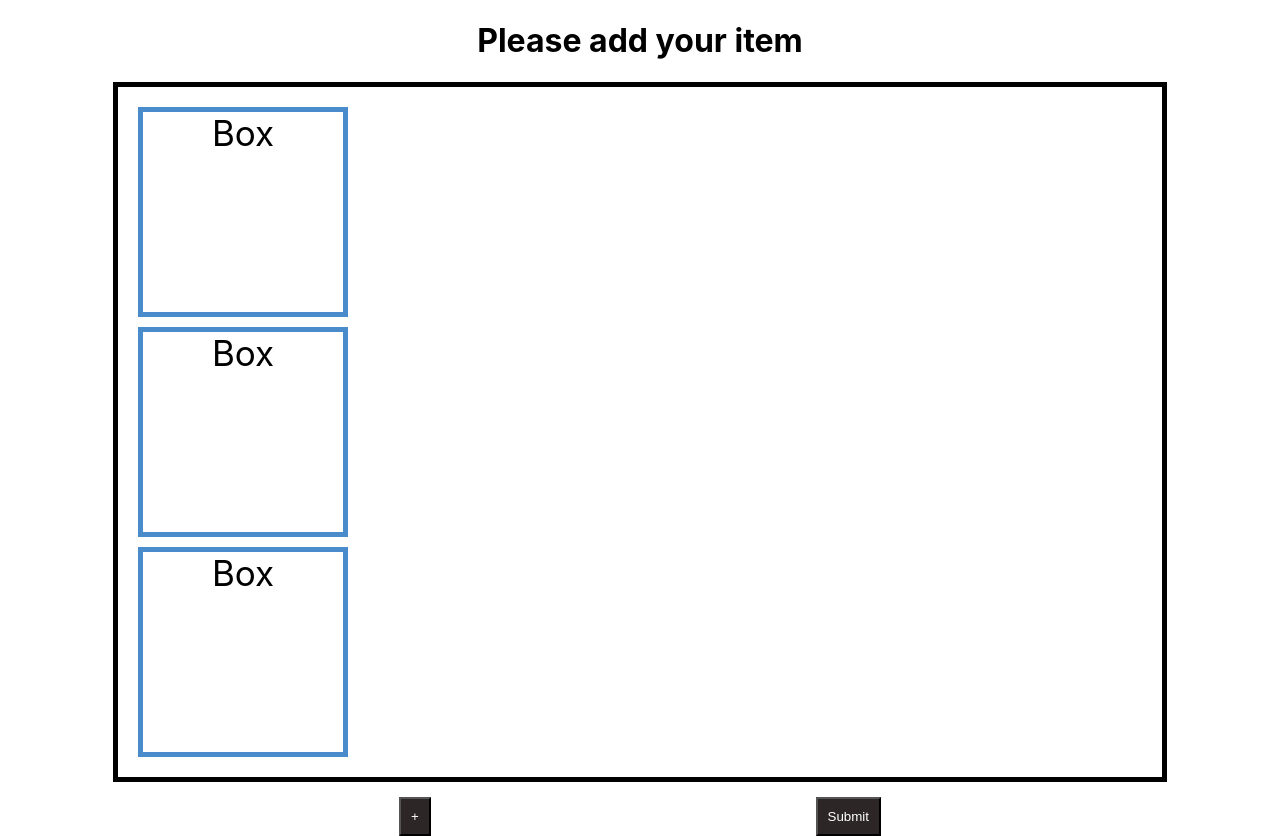
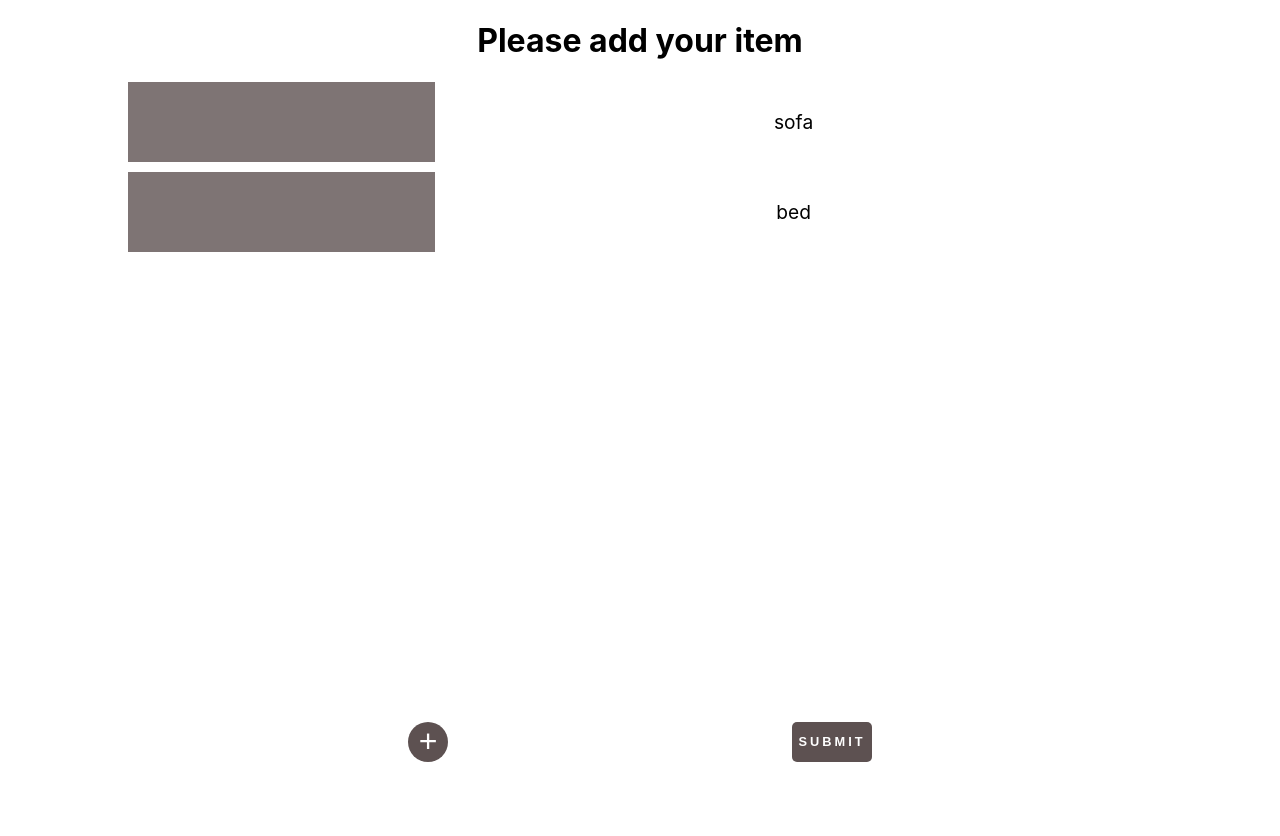
Before and after one commit to intGus/kindnesscaptured, a React (Create React App) app: page / in a window 1280 px wide. After the commit the page ends 800 px from the top, so only its background shows below. Built offline with nearby package versions, Linux system fonts and the light colour scheme; no server answers.

Commit message:
context created navigation from dashboard created

```diff
--- a/src/App.css
+++ b/src/App.css
@@ -8,3 +8,38 @@
   align-items: center;
   height: 100vh;
 }
+
+.general-button {
+  border: none;
+  border-color: transparent;
+  outline: none;
+  display: flex;
+  align-items: center;
+  justify-content: center;
+  color: white;
+  background: #5d5151;
+}
+
+.general-button:hover {
+  background: #aca6a6;
+}
+.general-button:active {
+  background: #4c3131;
+}
+
+.button-add {
+  height: 2.5rem;
+  aspect-ratio: 1/1;
+  border-radius: 50%;
+  font-size: 2rem;
+}
+
+.submit {
+  height: 2.5rem;
+  width: 5rem;
+  border-radius: 5px;
+  font-size: 0.8rem;
+  font-weight: 600;
+  letter-spacing: 3px;
+  text-transform: uppercase;
+}
--- a/src/App.js
+++ b/src/App.js
@@ -7,22 +7,70 @@ import UserDashboard from './routes/userdashboard'
 import AddItem from './routes/additem'
 import OrderStatus from './routes/orderstatus'
 import NotFound from './routes/notfound'
+import React, { useState } from 'react'
 
+export const OrderContext = React.createContext()
+
+const pending = [
+  {
+    orderId: 999,
+    orderStatus: 'pending',
+    intakeMethods: 'delivery',
+    dateRange: {
+      earliest: '2021-01-01',
+      latest: '2021-01-31',
+    },
+    deliveryDate: '2021-01-15',
+    clientInfo: {
+      firstName: 'John',
+      lastName: 'Doe',
+      email: '',
+      phoneNumber: '',
+    },
+    items: [
+      {
+        type: 'sofa',
+        itemStatus: 'aproved',
+        pickable: true,
+        pets: true,
+        smoke: false,
+        waterDamage: false,
+        otherDamage: true,
+        denialReason: '',
+        photos: ['/ashdba', '/asdasd', '/asdasd'],
+      },
+      {
+        type: 'bed',
+        itemStatus: 'aproved',
+        pickable: true,
+        pets: true,
+        smoke: false,
+        waterDamage: false,
+        otherDamage: true,
+        denialReason: '',
+        photos: ['/ashdba', '/asdasd', '/asdasd'],
+      },
+    ],
+  },
+]
 function App() {
+  const [order, setOrder] = useState(pending)
   return (
+    <OrderContext.Provider value={order}>
       <Router>
         <div className='App'>
           <Routes>
-          <Route path='/orderstatus' element={<OrderStatus/>} />
-          <Route path='/additem' element={<AddItem/>} />
-          <Route path='/userdashboard' element={<UserDashboard/>} />
-          <Route path='/admindashboard' element={<Admindashboard/>} />
-          <Route path='/admin' element={<Admin/>} />
-          <Route path='*' element={<NotFound/>} />
-          <Route path='/' element={<Landing/>} />
+            <Route path='/orderstatus' element={<OrderStatus />} />
+            <Route path='/additem' element={<AddItem />} />
+            <Route path='/userdashboard' element={<UserDashboard />} />
+            <Route path='/admindashboard' element={<Admindashboard />} />
+            <Route path='/admin' element={<Admin />} />
+            <Route path='*' element={<NotFound />} />
+            <Route path='/' element={<Landing />} />
           </Routes>
         </div>
       </Router>
+    </OrderContext.Provider>
   )
 }
 
--- a/src/routes/landing/index.js
+++ b/src/routes/landing/index.js
@@ -1,29 +1,40 @@
-import React from 'react'
+import React, { useEffect } from 'react'
+import { useNavigate } from 'react-router-dom'
 import './styles.css'
+import { OrderContext } from '../../App'
+const fallbackImage = './fallback.png'
 
 export default function Landing() {
+  const order = React.useContext(OrderContext)
+  const itemList = order[0].items
+  const navigate = useNavigate()
+  const submitOrder = () => {
+    alert('submit order')
+    navigate('/orderstatus')
+  }
+
   return (
-    <div id="dashboard-wrapper" class="">
+    <div id='dashboard-wrapper' class='route-wrapper'>
       <h1> Please add your item </h1>
 
-       <div class="dashboard-list-container" >
-
-          <div >
-            Box
-          </div>
-
-          <div >
-            Box
-          </div>
-
-          <div >
-            Box
-          </div>
-
-       </div>
-
-        <button id="add"> + </button>
-        <button id="submit"> Submit </button>
+      <div class='dashboard-list-container'>
+        {itemList.map(item => {
+          return (
+            <div className='dashboard-item-card'>
+              <div className='dashboard-item-card-image'>
+                {/* <img src={item.photos[0]} onerror={fallbackImage} alt={`image of a ${item.type}`} /> */}
+              </div>
+              <div className='dashboard-item-card-body'>
+                <p> {item.type} </p>
+              </div>
+            </div>
+          )
+        })}
+      </div>
+      <div className='dashboard-action-menu'>
+        <button className='general-button button-add' onClick={()=> navigate('/additem')}>+</button>
+        <button className='general-button submit' onClick={submitOrder}> Submit </button>
+      </div>
     </div>
   )
 }
--- a/src/routes/landing/styles.css
+++ b/src/routes/landing/styles.css
@@ -1,44 +1,47 @@
-#dashboard-wrapper{
-    height: 100%;
-    width: 100%;
+#dashboard-wrapper {
+  width: 100vw;
 }
 
-.dashboard-list-container{
-    margin: auto;
-    width: 80%;
-    height: 90%;
-    padding: 10px;
-    border: 5px solid rgb(0, 0, 0);
-    flex-direction: column;
-    justify-content: center;
+.dashboard-list-container {
+  width: 80%;
+  height: 80%;
+  gap: 10px;
+  display: flex;
+  flex-direction: column;
+}
+
+.dashboard-item-card {
+  height: 5rem;
+  width: 100%;
+  display: flex;
+  text-align: center;
+  flex-direction: row;
+}
+
+.dashboard-item-card-image {
+  width: 30%;
+  height: 100%;
+  display: flex;
+  align-items: center;
+  justify-content: center;
+  background: rgb(126, 116, 116);
+}
+
+.dashboard-item-card-body {
+  width: 70%;
+  height: 100%;
+  display: flex;
+  flex-direction: column;
+  align-items: center;
+  justify-content: center;
+  font-size: 1.2rem;
+}
+
+.dashboard-action-menu {
+    width: 90vw;
+    height: 5vh;
+    display: flex;
+    flex-direction: row;
+    justify-content: space-evenly;
 
 }
-
-.dashboard-list-container>div {
-    margin: 10px;
-    height: 200px;
-    width: 200px;
-    text-align: center;
-    padding: 20px auto;
-    font-size: 35px;
-    border: 5px solid rgb(74, 139, 203);
-    display: block;
-}
-
-#add{
-    position:absolute;
-    left:30%;
-    padding: 10px;
-    margin: 15px;
-    background-color: #2d2626;
-    color: white;
-}
-
-#submit{
-    position:absolute;
-    right:30%;
-    padding: 10px;
-    margin: 15px;
-    background-color: #2d2626;
-    color: white;
-}
```
Also changed, not shown: src/routes/landing/fallback.png (added). Lines whose indentation alone changed are shown as unchanged.
